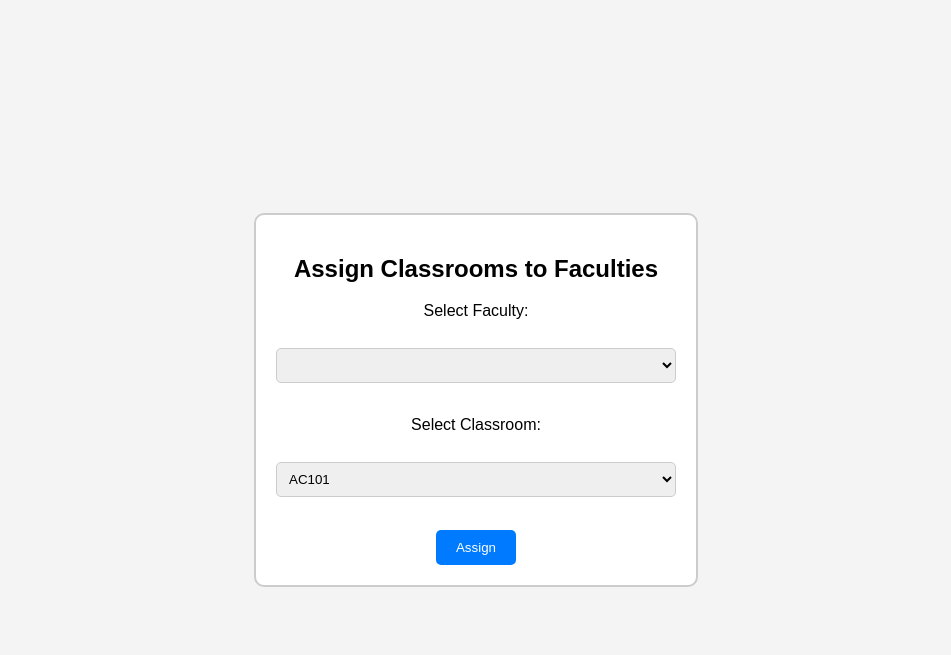
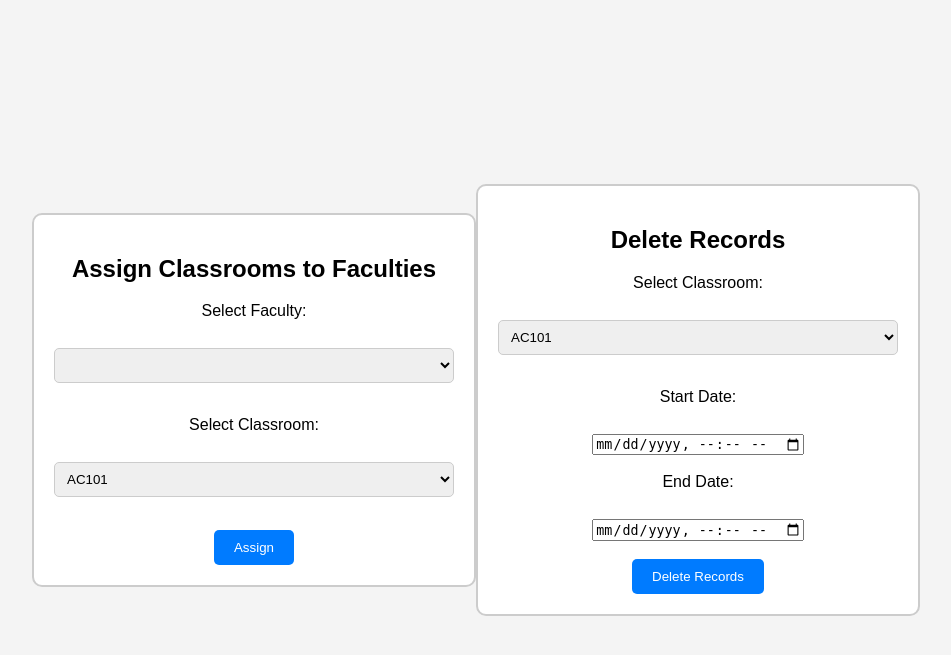
Before and after one commit to PratyayDhond/ClassDensityDetection, a Flask app: page /admin in a window 1280 px wide. Shown: the top 655 px of the page, without its empty margins (164-1115 px from the left). Run offline with Flask 3, Linux system fonts and the light colour scheme; lists and menus that the app fills with data are empty; parts of the project's set-up code (start-up, migrations or seed data) failed here and were passed over.

Commit message:
Deleting Records from database from Admin Page

```diff
--- a/app.py
+++ b/app.py
@@ -4,8 +4,10 @@
 from wtforms import StringField, SubmitField
 from flask_sqlalchemy import SQLAlchemy
 import bcrypt
-from htmlCodes import userNotLoggedIn,renderErrorMessage,renderForm,renderResult, invalidCredentialsMessage, loginLink
+from htmlCodes import userNotLoggedIn,renderErrorMessage,renderForm,renderResult, invalidCredentialsMessage, loginLink, unauthorized_access_message
 from sqlalchemy import inspect
+from datetime import datetime
+import pytz
 
 app = Flask(__name__, template_folder='./templates', static_folder='./assets/')
 app.config['SECRET_KEY'] = 'doyougetdejavu?'
@@ -218,6 +220,74 @@
     return render_template('assignmentResult.html', message=message)
 
 
+def deleteRecords_in_range(classroom, start_datetime, end_datetime):
+    try:
+        start_datetime_utc = pytz.utc.localize(start_datetime)
+        if end_datetime == None:
+            db.session.query(UserSearchHistory).filter(
+                UserSearchHistory.classname == classroom,
+                UserSearchHistory.timestamp >= start_datetime_utc,
+            ).delete()
+        else:
+            end_datetime_utc = pytz.utc.localize(end_datetime)
+            # Perform deletion operation
+            db.session.query(UserSearchHistory).filter(
+                UserSearchHistory.classname == classroom,
+                UserSearchHistory.timestamp >= start_datetime_utc,
+                UserSearchHistory.timestamp <= end_datetime_utc
+            ).delete()
+        # Commit the transaction
+        db.session.commit()
+
+        return True  # Deletion successful
+    except Exception as e:
+        # Rollback the transaction in case of an error
+        db.session.rollback()
+        print(f"Error occurred while deleting records: {e}")
+        return False  # Deletion failed
+
+
+@app.route('/deleteRecords', methods=['POST'])
+def deleteRecords():
+    if 'user' not in session or session['user']['userType'] != 'admin':
+        return unauthorized_access_message()
+
+    classroom = request.form.get('classroom')
+    start_date = request.form.get('start_date')
+    end_date = request.form.get('end_date')
+
+    if start_date == '':
+        message = 'Deleting Failed'
+        error = 'Date Range cannot be empty'
+    elif end_date == '':    # start date is not so delete all
+        start_datetime = datetime.strptime(start_date, "%Y-%m-%dT%H:%M")
+        date_string = '1970-01-01 23:59:59'
+        date_object = datetime.strptime(date_string, '%Y-%m-%d %H:%M:%S')
+
+        print('\n\n\n\n\n')
+        print(start_datetime)
+        print(date_object)
+        print(start_datetime < date_object)
+        print('\n\n\n\n\n')
+        if start_datetime < date_object:
+            print('Inside 1970s function')
+            result = deleteRecords_in_range(classroom, start_datetime, None)
+            message = 'All Records Deleted successfully'
+            error = ''
+        else:
+            message = 'Records Deleting Failed'
+            error = 'to delete all records set startDate to 01/01/1970'
+    else:
+        # Parse start_date and end_date strings into datetime objects
+        start_datetime = datetime.strptime(start_date, "%Y-%m-%dT%H:%M")
+        end_datetime = datetime.strptime(end_date, "%Y-%m-%dT%H:%M")
+
+        # Perform deletion operation in the database
+        result = deleteRecords_in_range(classroom, start_datetime, end_datetime)
+        print(result)
+        # Redirect to a success page or perform any other necessary action
+        message = "Records deleted successfully"
+    return render_template('assignmentResult.html', message=message, error=error)
 
 if __name__ == '__main__':
     app.run(debug=True)
--- a/templates/admin.html
+++ b/templates/admin.html
@@ -72,5 +72,22 @@
             <input type="submit" value="Assign">
         </form>
     </div>
+
+    <div class="form-container">
+        <h2>Delete Records</h2>
+        <form action="/deleteRecords" method="post">
+            <label for="classroom">Select Classroom:</label><br>
+            <select id="classroom" name="classroom">
+                {% for classroom in classrooms %}
+                    <option value="{{ classroom }}">{{ classroom }}</option>
+                {% endfor %}
+            </select><br><br>
+            <label for="start_date">Start Date:</label><br>
+            <input type="datetime-local" id="start_date" name="start_date"><br><br>
+            <label for="end_date">End Date:</label><br>
+            <input type="datetime-local" id="end_date" name="end_date"><br><br>
+            <input type="submit" value="Delete Records">
+        </form>
+    </div>
 </body>
 </html>
--- a/templates/assignmentResult.html
+++ b/templates/assignmentResult.html
@@ -39,6 +39,11 @@
 <body>
     <div class="container">
         <h1>{{ message }}</h1>
+
+        {% if error %}
+        <p>Error: {{ error }}</p>
+        {% endif %}
+
         <p><a href="{{ url_for('admin') }}">Go back to Admin Page</a> | <a href="/">Go to Home Page</a></p>
     </div>
 </body>
```
Also changed, not shown: htmlCodes.py (+45 -0 lines).
